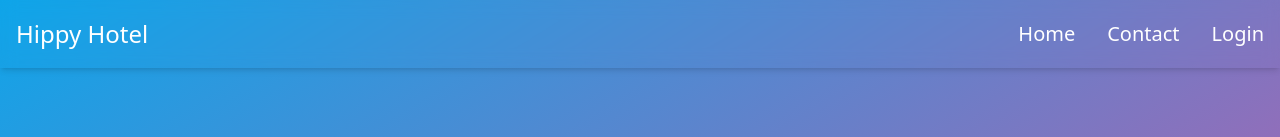
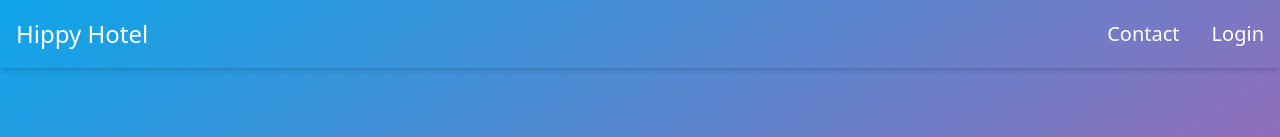
Before and after one commit to timosiu/Software-Project2023, a React (Vite) app in the folder frontend/: page / in a window 1280 px wide. Shown: the top 137 px of the page. Built offline with nearby package versions, Linux system fonts and the light colour scheme.

Commit message:
removed unnecessary button

```diff
--- a/frontend/src/navbar/Navbar.jsx
+++ b/frontend/src/navbar/Navbar.jsx
@@ -5,7 +5,6 @@ const Navbar = () => {
   const [menuOpen, setMenuOpen] = useState(false);
 
   const Links = [
-    { name: "Home", link: "/" },
     { name: "Contact", link: "/" },
     { name: "Login", link: "/loginpage" },
   ];
```
